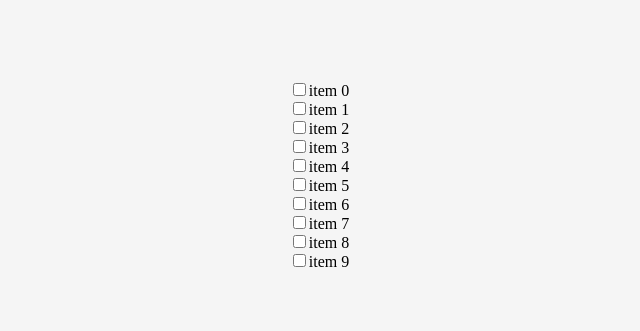
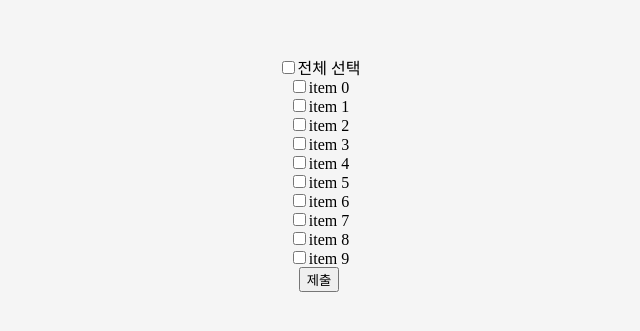
Before and after one commit to datoybi/react-playground, a React (Create React App) app: page /checkbox in a window 1280 px wide. Shown: the part 225-556 px from the top of the page, without its empty margins (321-961 px from the left). Built offline with nearby package versions, Linux system fonts and the light colour scheme.

Commit message:
Feat: 체크박스 구현

```diff
--- a/src/pages/Checkbox/Checkbox.tsx
+++ b/src/pages/Checkbox/Checkbox.tsx
@@ -1,8 +1,39 @@
-const Item = ({ item }: { item: number }) => {
+import { useState, useEffect } from 'react';
+
+// 다른 input이랑 다른점?
+// list에서 전체 checkbox의 체크 유무를 state로 가지고 있음 (checkedItemHandler로 전달)
+
+type ItemProp = {
+  item: number;
+  checkedItemHandler(id: number, isChecked: boolean): void;
+  isAllChecked: boolean;
+};
+
+const Item = ({ item, checkedItemHandler, isAllChecked }: ItemProp) => {
+  const [checked, setChecked] = useState(false);
+
+  const checkHandler = (e: React.ChangeEvent<HTMLInputElement>) => {
+    setChecked(!checked);
+    checkedItemHandler(item, e.target.checked);
+  };
+
+  const allCheckHandler = () => {
+    setChecked(isAllChecked); // 전체 선택을 누르면 useEffect로인해 setChecked의 값이 변함
+  };
+
+  useEffect(() => {
+    allCheckHandler();
+  }, [isAllChecked]);
+
   const itemId = item.toString();
   return (
     <div>
-      <input type="checkbox" id={itemId} />
+      <input
+        type="checkbox"
+        id={itemId}
+        checked={checked}
+        onChange={e => checkHandler(e)}
+      />
       <label htmlFor={itemId}>item {item}</label>
     </div>
   );
@@ -10,11 +41,50 @@ const Item = ({ item }: { item: number }) => {
 
 const List = () => {
   const items = [...Array(10).keys()]; // [0, 1, 2, 3, 4, 5, 6, 7, 8, 9]
+  const [checkedItems, setCheckedItems] = useState(new Set());
+  const [isAllChecked, setIsAllChecked] = useState(false);
+
+  const allCheckHandler = () => {
+    if (!isAllChecked) {
+      setCheckedItems(new Set(items.map(item => item)));
+      setIsAllChecked(true);
+    } else {
+      checkedItems.clear();
+      setCheckedItems(checkedItems);
+      setIsAllChecked(false);
+    }
+  };
+
+  const checkedItemHandler = (id: number, isChecked: boolean) => {
+    if (isChecked) {
+      checkedItems.add(id);
+      setCheckedItems(checkedItems);
+    } else if (!isChecked && checkedItems.has(id)) {
+      checkedItems.delete(id);
+      setCheckedItems(checkedItems);
+    }
+  };
+
   return (
     <>
+      <div>
+        <input
+          type="checkbox"
+          name="all"
+          checked={isAllChecked}
+          onChange={allCheckHandler}
+        />
+        <label htmlFor="all">전체 선택</label>
+      </div>
       {items.map(item => (
-        <Item key={item} item={item} />
+        <Item
+          key={item}
+          item={item}
+          checkedItemHandler={checkedItemHandler}
+          isAllChecked={isAllChecked}
+        />
       ))}
+      <button onClick={() => console.log(checkedItems)}>제출</button>
     </>
   );
 };
@@ -30,3 +100,4 @@ const Checkbox = () => {
 export default Checkbox;
 
 // https://egg-programmer.tistory.com/282
+// https://engineering.linecorp.com/ko/blog/line-securities-frontend-3
```
